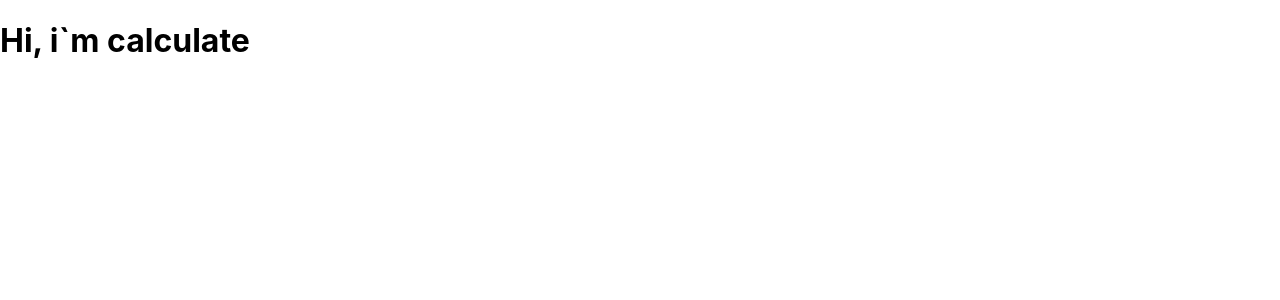
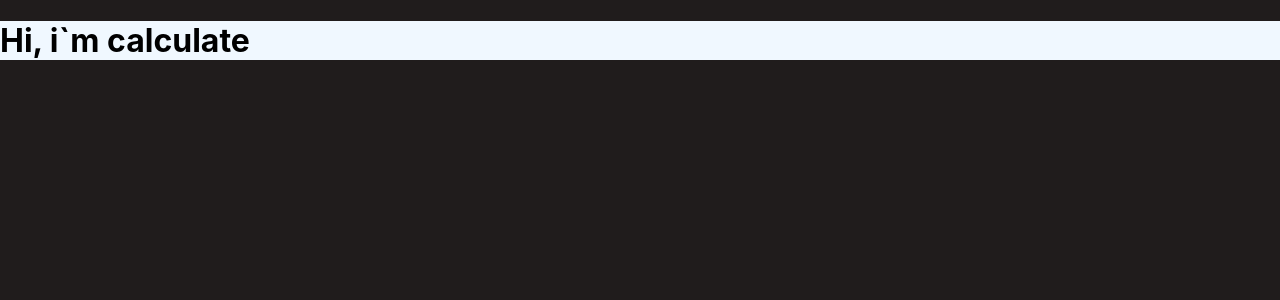
Before and after one commit to litvinovsl/trial-and-error-ts, a React (Create React App) app: page / in a window 1280 px wide. Shown: the top 300 px of the page. Built offline with nearby package versions, Linux system fonts and the light colour scheme.

Commit message:
project preparation

```diff
--- a/public/index.html
+++ b/public/index.html
@@ -10,34 +10,11 @@
       content="Web site created using create-react-app"
     />
     <link rel="apple-touch-icon" href="%PUBLIC_URL%/logo192.png" />
-    <!--
-      manifest.json provides metadata used when your web app is installed on a
-      user's mobile device or desktop. See https://developers.google.com/web/fundamentals/web-app-manifest/
-    -->
     <link rel="manifest" href="%PUBLIC_URL%/manifest.json" />
-    <!--
-      Notice the use of %PUBLIC_URL% in the tags above.
-      It will be replaced with the URL of the `public` folder during the build.
-      Only files inside the `public` folder can be referenced from the HTML.
-
-      Unlike "/favicon.ico" or "favicon.ico", "%PUBLIC_URL%/favicon.ico" will
-      work correctly both with client-side routing and a non-root public URL.
-      Learn how to configure a non-root public URL by running `npm run build`.
-    -->
-    <title>React App</title>
+    <title>trialANDerror</title>
   </head>
   <body>
     <noscript>You need to enable JavaScript to run this app.</noscript>
     <div id="root"></div>
-    <!--
-      This HTML file is a template.
-      If you open it directly in the browser, you will see an empty page.
-
-      You can add webfonts, meta tags, or analytics to this file.
-      The build step will place the bundled scripts into the <body> tag.
-
-      To begin the development, run `npm start` or `yarn start`.
-      To create a production bundle, use `npm run build` or `yarn build`.
-    -->
   </body>
 </html>
--- a/src/Components/App/App.tsx
+++ b/src/Components/App/App.tsx
@@ -1,5 +1,4 @@
 import React from 'react';
-import logo from './logo.svg';
 import './App.css';
 import MainMenu from '../MainMenu/MainMenu';
 
--- a/src/Components/MainMenu/MainMenu.css
+++ b/src/Components/MainMenu/MainMenu.css
@@ -0,0 +1,3 @@
+.main-menu {
+    background-color: aliceblue;
+}
--- a/src/Components/MainMenu/MainMenu.tsx
+++ b/src/Components/MainMenu/MainMenu.tsx
@@ -1,10 +1,16 @@
 import React from 'react';
+import { Link } from 'react-router-dom';
 import './MainMenu.css';
+
 
 function MainMenu() {
   return (
     <div className="main-menu">
-        <h1>Hi, i`m calculate</h1>
+        <h1 className='main-menu__title'>Hi, i`m calculate</h1>
+        <nav>
+
+        </nav>
+
     </div>
   );
 }
--- a/src/Components/App/copyHere.tsx
+++ b/src/Components/copyHere.tsx
@@ -1,12 +1,12 @@
 import React from 'react';
-import logo from './logo.svg';
-import './App.css';
+// import logo from './logo.svg';
+// import './App.css';
 
 function App() {
   return (
     <div className="App">
       <header className="App-header">
-        <img src={logo} className="App-logo" alt="logo" />
+        <img  className="App-logo" alt="logo" />
         <p>
           Edit <code>src/App.tsx</code> and save to reload.
         </p>
--- a/src/index.css
+++ b/src/index.css
@@ -5,6 +5,7 @@ body {
     sans-serif;
   -webkit-font-smoothing: antialiased;
   -moz-osx-font-smoothing: grayscale;
+  background-color: rgb(32, 28, 28);
 }
 
 code {
```
